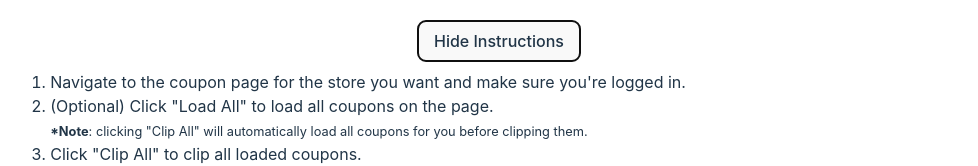
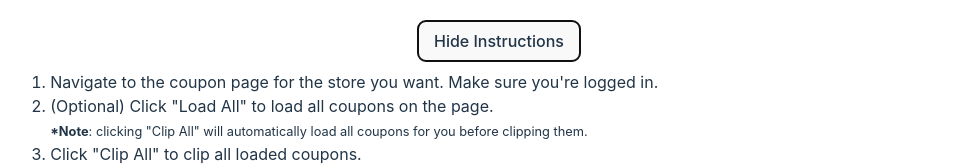
Before and after one commit to michaelhjung/coupon-clipper-chrome-ext, a React (Vite) app: page / in a window 1280 px wide. Both pictures are taken after a click on the button "Show Instructions". Shown: the part 378-544 px from the top of the page, without its empty margins (141-1119 px from the left). Built offline with nearby package versions, Linux system fonts and the light colour scheme.

Commit message:
Minor update to instructions

```diff
--- a/src/App.tsx
+++ b/src/App.tsx
@@ -155,7 +155,7 @@ function App() {
         {showInstructions && (
           <ol className="list-decimal mt-2 text-left">
             <li>
-              Navigate to the coupon page for the store you want and make sure
+              Navigate to the coupon page for the store you want. Make sure
               you're logged in.
             </li>
             <li>
```
